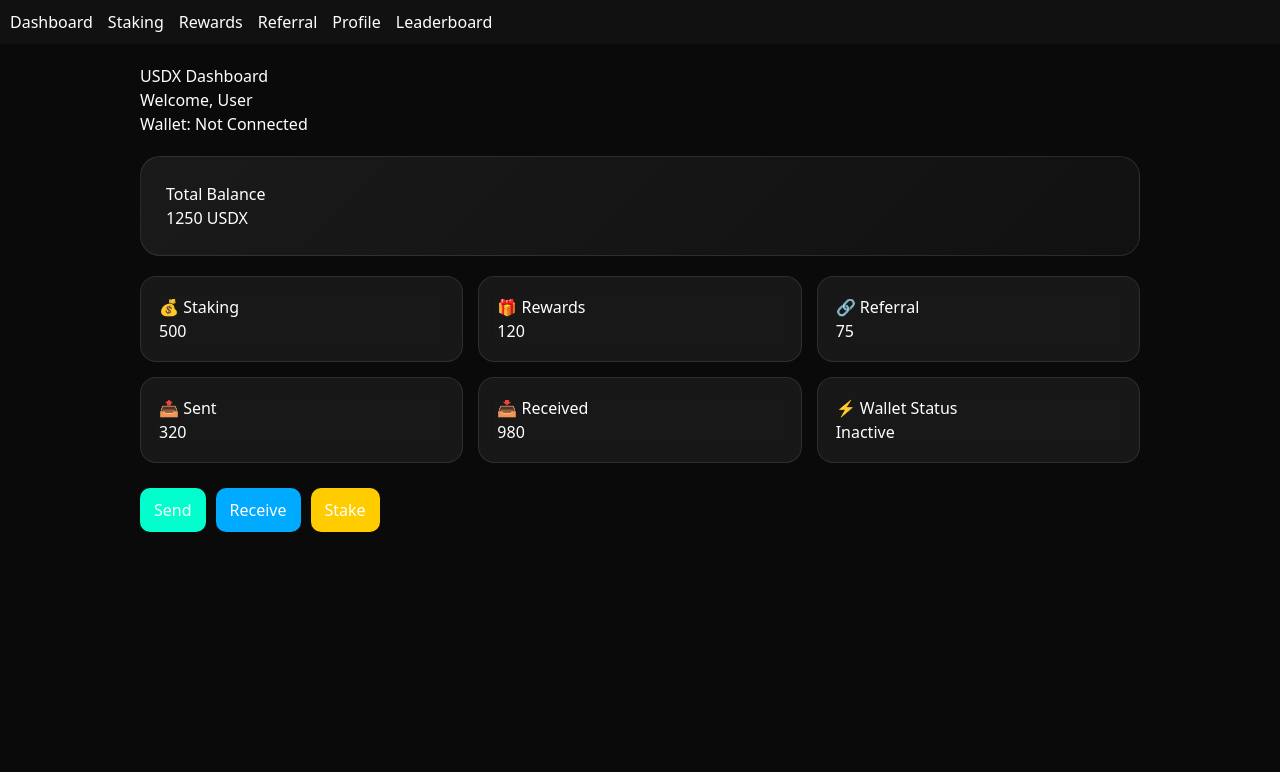
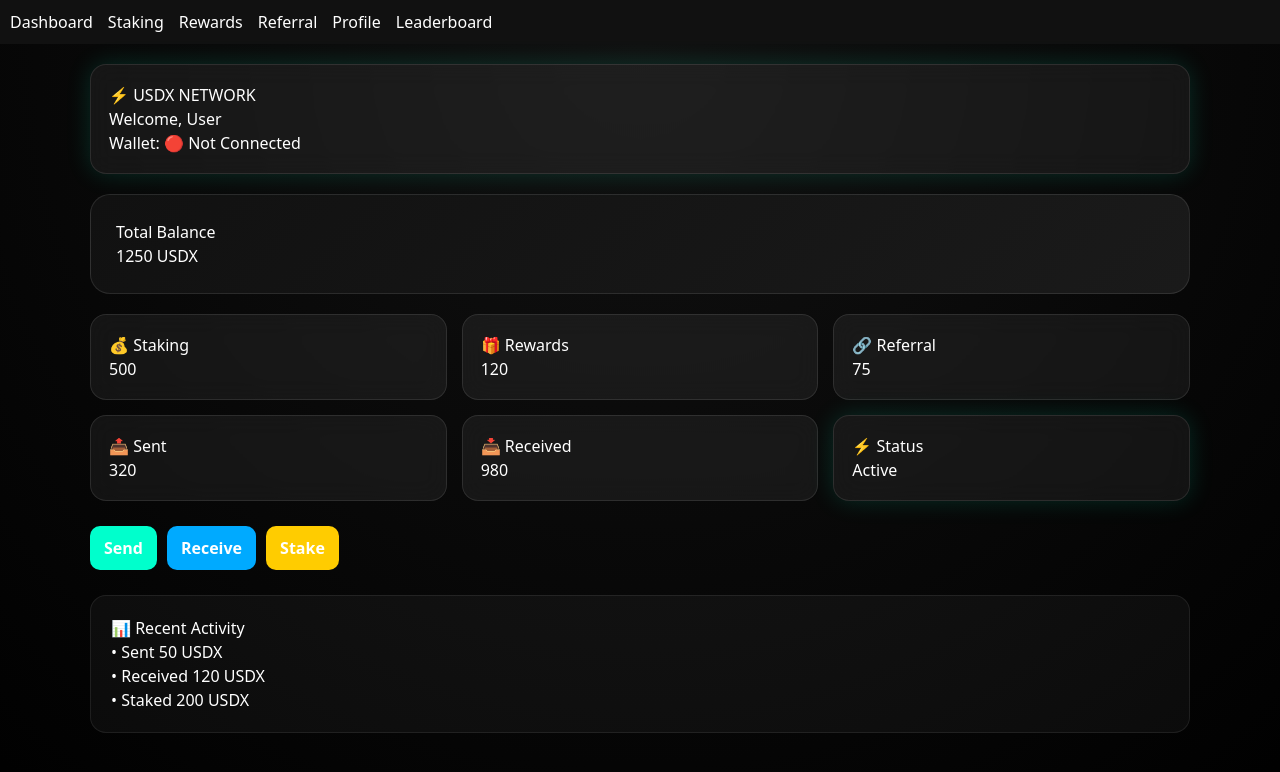
Before and after one commit to usdxofficialdev/-Dead-Token-Exchange-, a Next.js app: page /dashboard in a window 1280 px wide. Shown: the top 772 px of the page. Built offline with nearby package versions, Linux system fonts and the light colour scheme.

Commit message:
Update page.tsx

```diff
--- a/app/dashboard/page.tsx
+++ b/app/dashboard/page.tsx
@@ -16,11 +16,11 @@ export default function Dashboard() {
 
   const data = {
     balance: 1250,
-    sent: 320,
-    received: 980,
     staking: 500,
     rewards: 120,
-    referral: 75
+    referral: 75,
+    sent: 320,
+    received: 980
   };
 
   const card: CSSProperties = {
@@ -28,14 +28,21 @@ export default function Dashboard() {
     borderRadius: "16px",
     background: "rgba(255,255,255,0.06)",
     border: "1px solid rgba(255,255,255,0.1)",
-    backdropFilter: "blur(10px)"
+    backdropFilter: "blur(12px)",
+    transition: "0.3s"
+  };
+
+  const glowCard: CSSProperties = {
+    ...card,
+    boxShadow: "0 0 25px rgba(0,255,200,0.15)"
   };
 
   const btn: CSSProperties = {
     padding: "10px 14px",
     borderRadius: "10px",
     border: "none",
-    cursor: "pointer"
+    cursor: "pointer",
+    fontWeight: 600
   };
 
   return (
@@ -43,22 +50,27 @@ export default function Dashboard() {
       minHeight: "100vh",
       padding: "20px",
       color: "#fff",
-      background: "#0a0a0a"
+      background: "radial-gradient(circle at top, #111, #000)"
     }}>
 
-      <div style={{ maxWidth: "1000px", margin: "0 auto" }}>
+      <div style={{ maxWidth: "1100px", margin: "0 auto" }}>
 
         {/* HEADER */}
-        <h1>USDX Dashboard</h1>
-        <h3>Welcome, {userName}</h3>
-        <p>Wallet: {wallet || "Not Connected"}</p>
+        <div style={glowCard}>
+          <h1>⚡ USDX NETWORK</h1>
+          <h3>Welcome, {userName}</h3>
+
+          <p>
+            Wallet: {wallet ? "🟢 Connected" : "🔴 Not Connected"}
+          </p>
+        </div>
 
         {/* HERO BALANCE */}
         <div style={{
           marginTop: "20px",
           padding: "25px",
           borderRadius: "20px",
-          background: "linear-gradient(135deg, #1a1a1a, #111)",
+          background: "linear-gradient(135deg,#111,#1a1a1a)",
           border: "1px solid rgba(255,255,255,0.1)"
         }}>
           <h2>Total Balance</h2>
@@ -72,15 +84,15 @@ export default function Dashboard() {
           gridTemplateColumns: "repeat(3, 1fr)",
           gap: "15px"
         }}>
-          <div style={card}>💰 Staking <h3>{data.staking}</h3></div>
-          <div style={card}>🎁 Rewards <h3>{data.rewards}</h3></div>
-          <div style={card}>🔗 Referral <h3>{data.referral}</h3></div>
-          <div style={card}>📤 Sent <h3>{data.sent}</h3></div>
-          <div style={card}>📥 Received <h3>{data.received}</h3></div>
-          <div style={card}>⚡ Wallet Status <h3>{wallet ? "Active" : "Inactive"}</h3></div>
+          <div style={card}>💰 Staking <h2>{data.staking}</h2></div>
+          <div style={card}>🎁 Rewards <h2>{data.rewards}</h2></div>
+          <div style={card}>🔗 Referral <h2>{data.referral}</h2></div>
+          <div style={card}>📤 Sent <h2>{data.sent}</h2></div>
+          <div style={card}>📥 Received <h2>{data.received}</h2></div>
+          <div style={glowCard}>⚡ Status <h2>Active</h2></div>
         </div>
 
-        {/* ACTION BAR */}
+        {/* ACTION PANEL */}
         <div style={{
           marginTop: "25px",
           display: "flex",
@@ -91,6 +103,20 @@ export default function Dashboard() {
           <button style={{ ...btn, background: "#ffcc00" }}>Stake</button>
         </div>
 
+        {/* ACTIVITY PANEL */}
+        <div style={{
+          marginTop: "25px",
+          padding: "20px",
+          borderRadius: "16px",
+          background: "rgba(255,255,255,0.04)",
+          border: "1px solid rgba(255,255,255,0.08)"
+        }}>
+          <h3>📊 Recent Activity</h3>
+          <p>• Sent 50 USDX</p>
+          <p>• Received 120 USDX</p>
+          <p>• Staked 200 USDX</p>
+        </div>
+
       </div>
     </div>
   );
```
